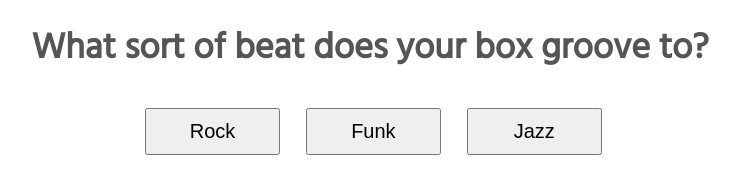
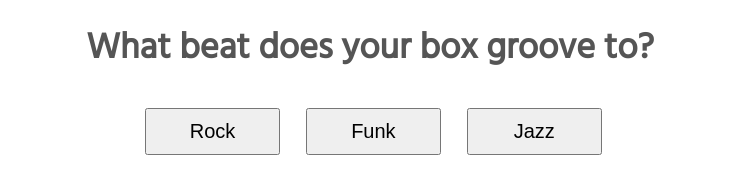
Before and after one commit to tariqwest/beatbox, a plain HTML site: page index.html in a window 1280 px wide. Shown: the whole page, without its empty margins (270-1010 px from the left). Drawn offline with Linux system fonts and the light colour scheme.

Commit message:
Minor text update

```diff
--- a/index.html
+++ b/index.html
@@ -10,7 +10,7 @@
 
 <body>
   <div>
-    <h1>What sort of beat does your box groove to?</h1>
+    <h1>What beat does your box groove to?</h1>
     <div class="beat-select">
       <button value="rock">Rock</button>
       <button value="funk">Funk</button>
```
